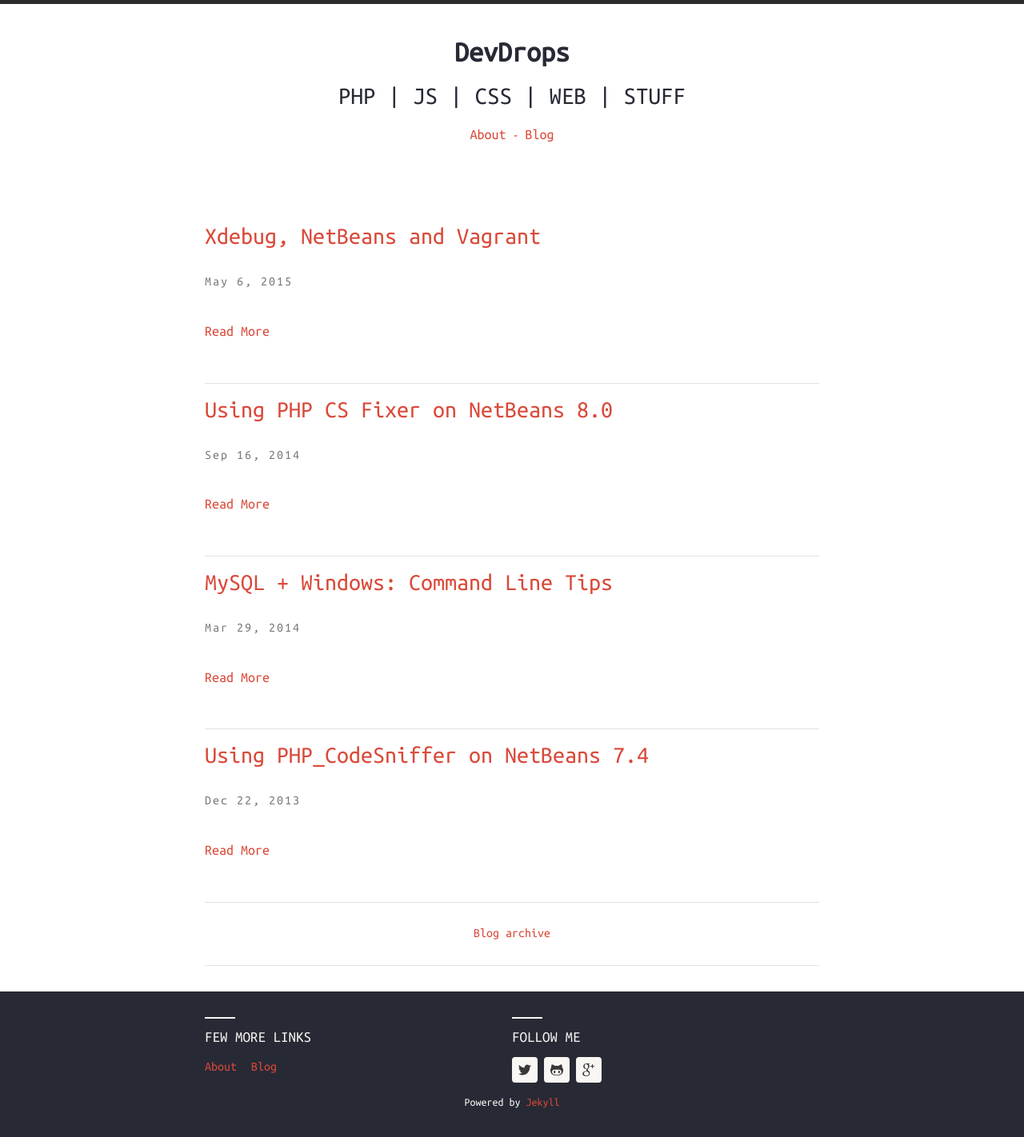
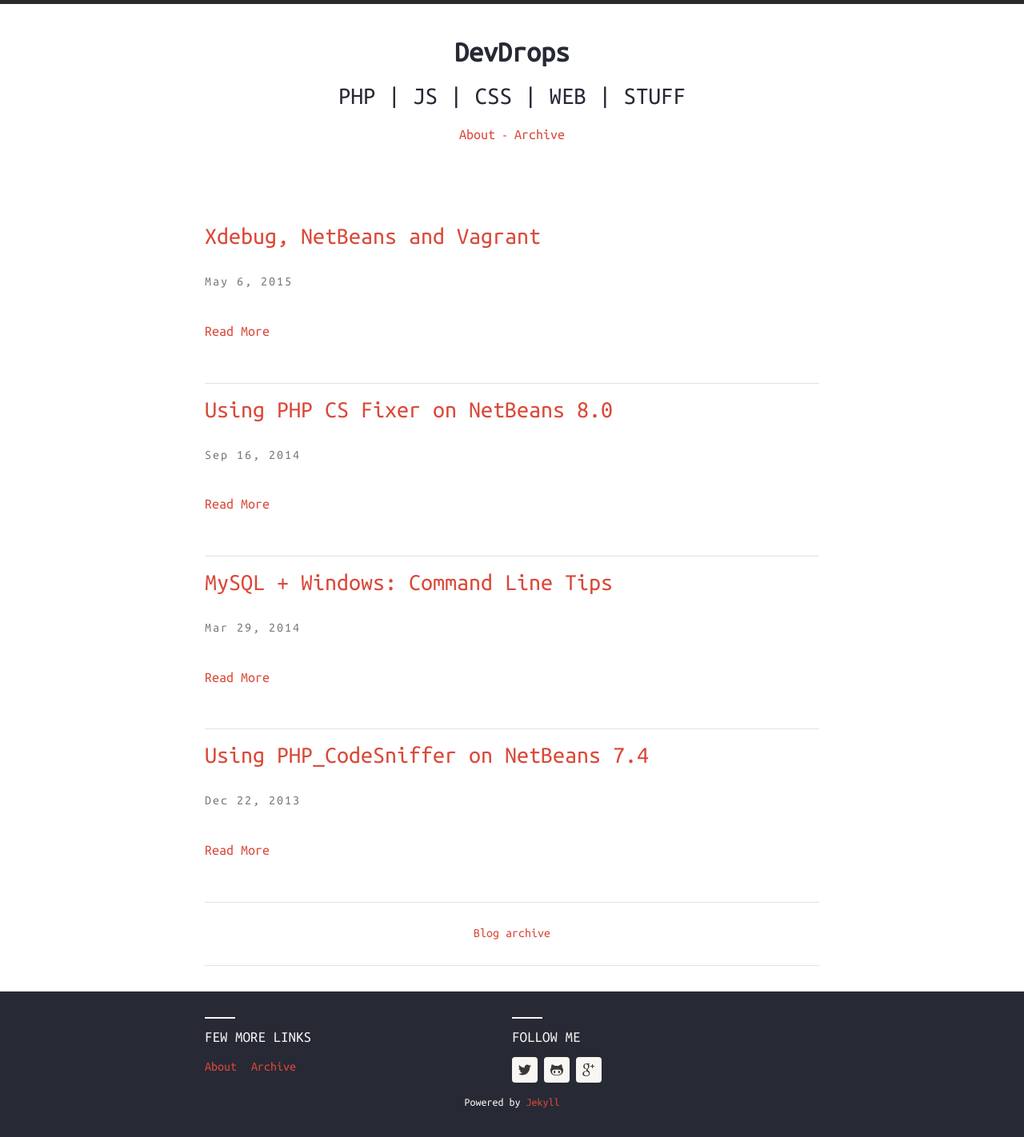
Before and after one commit to devdrops/devdrops.me, a Jekyll site: the page built from index.html, in a window 1280 px wide. Shown: the whole page at 80% size. Built offline with Jekyll 4.4.1, drawn with Linux system fonts in a browser that asks for light colours; nearby versions of some CDN libraries.

Commit message:
Changing `blog` to `archive`.

```diff
--- a/_includes/footer-links.html
+++ b/_includes/footer-links.html
@@ -1,5 +1,5 @@
 <h6>Few more links</h6>
 <ul class="menu">
     <li><a href="{{ '/about' | prepend: site.baseurl | prepend: site.url }}">About</a></li>
-    <li><a href="{{ '/blog' | prepend: site.baseurl | prepend: site.url }}">Blog</a></li>
+    <li><a href="{{ '/archive' | prepend: site.baseurl | prepend: site.url }}">Archive</a></li>
 </ul>
--- a/_includes/header-links.html
+++ b/_includes/header-links.html
@@ -4,6 +4,6 @@
 	</li>
 	<li>-</li>
 	<li>
-		<a href="{{ '/blog' | prepend: site.baseurl | prepend: site.url }}">Blog</a>
+		<a href="{{ '/archive' | prepend: site.baseurl | prepend: site.url }}">Archive</a>
 	</li.
 </ul>
```
Also changed, not shown: archive.md (renamed from blog.md, +1 -1 lines).
